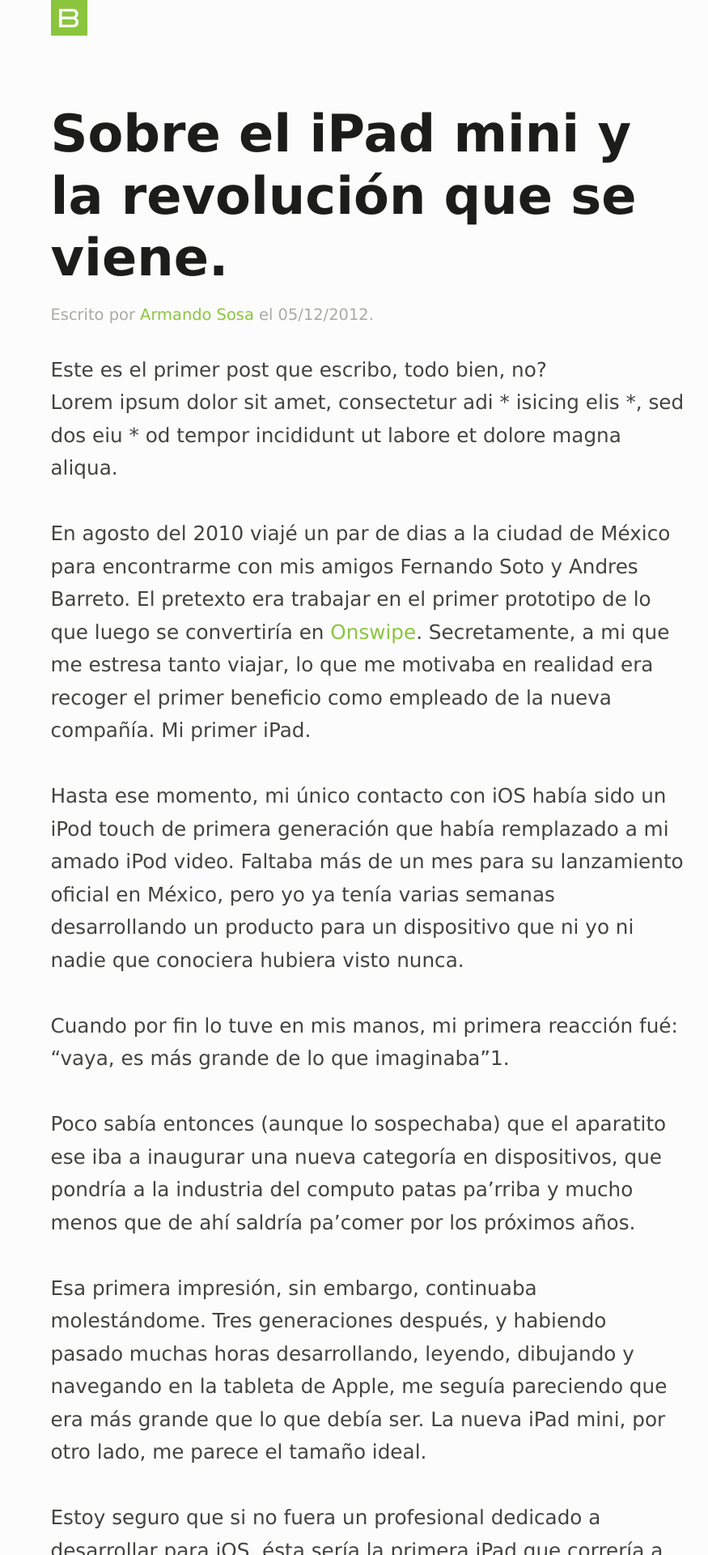
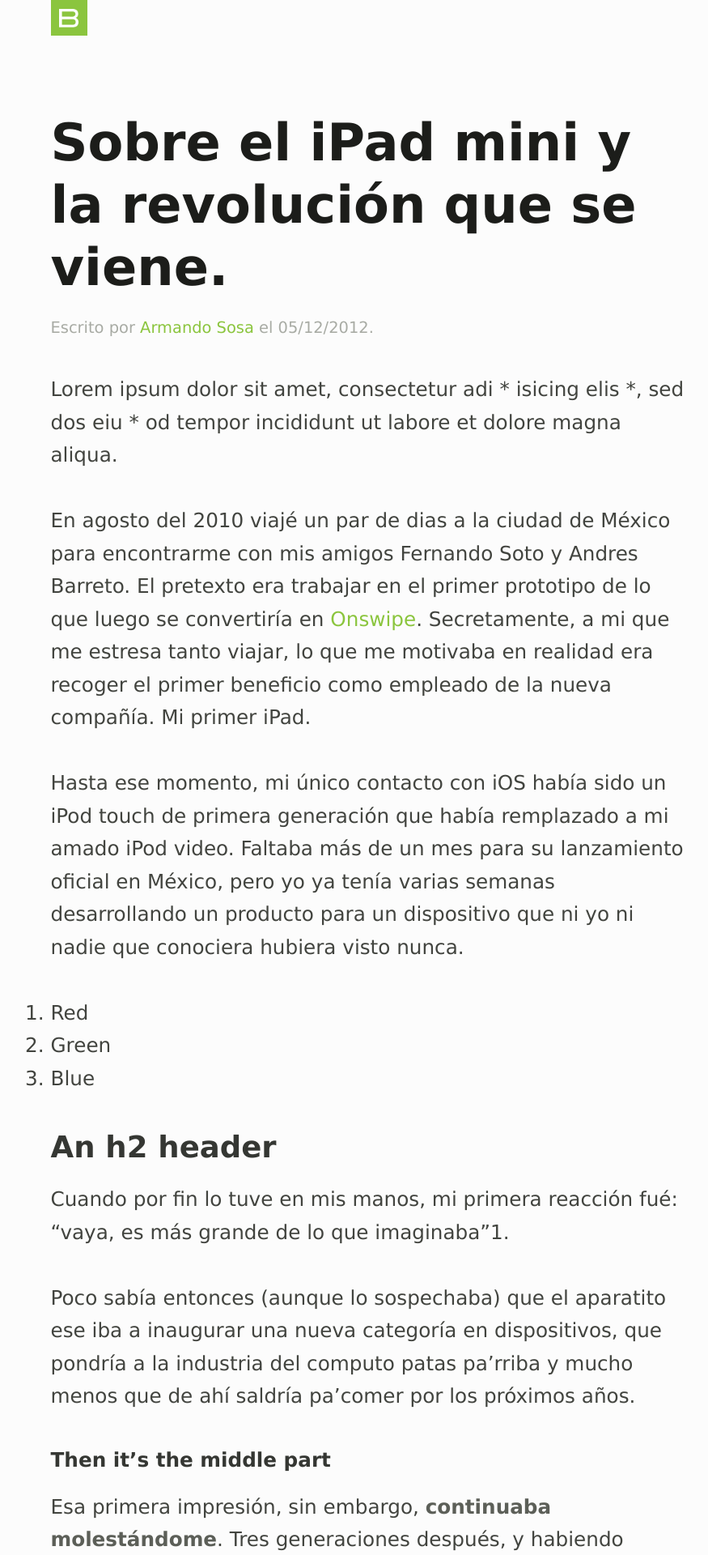
Before and after one commit to marbiano/bahn, a Jekyll site: the page built from _posts/2012-12-05-the-test.markdown, in a window 1280 px wide. Shown: the top 1920 px of the page at 81% size, without its empty margins (186-1061 px from the left). Built offline with Jekyll 4.4.1, drawn with Linux system fonts in a browser that asks for light colours; Markdown is read by kramdown in place of the engine named in the settings; a style sheet for code colours, icons or effects is not loaded; some of the changed text lies outside the part shown.

Commit message:
Added more styles to content

```diff
--- a/_layouts/post.html
+++ b/_layouts/post.html
@@ -2,17 +2,14 @@
 layout: default
 ---
 {% assign author = site.authors[page.author] %}
-<div id="post" class="post">
+<div id="post" class="the-post">
 	<h1>{{ page.title }}</h1>
-	<p class="author-date">Escrito por <a href="{{ author.web }}">{{ author.name }}</a> el {{ page.date | date:'%d/%m/%Y' }}.</p>
-	{% if page.summary %}
-	<div class="summary">
-		{{ page.summary }}
+	<p class="the-meta">Escrito por <a href="{{ author.web }}">{{ author.name }}</a> el {{ page.date | date:'%d/%m/%Y' }}.</p>
+	<p>Lorem ipsum dolor sit amet, consectetur adi * isicing elis *, sed dos eiu * od tempor incididunt ut labore et dolore magna aliqua.</p>
+	<div class="the-content">
+		{{ content }}
 	</div>
-	{% endif %}
-	<p>Lorem ipsum dolor sit amet, consectetur adi * isicing elis *, sed dos eiu * od tempor incididunt ut labore et dolore magna aliqua.</p>
-	{{ content }}
-	<div class="author" id="author">
+	<div class="the-author" id="author">
 		<h2>{{ author.name }}</h2>
 		<p>{{ author.description }}</p>
 		<ul>
--- a/_posts/2012-12-05-the-test.markdown
+++ b/_posts/2012-12-05-the-test.markdown
@@ -2,22 +2,35 @@
 layout: post
 title: Sobre el iPad mini y la revolución que se viene.
 author: soska
-summary: Este es el primer post que escribo, todo bien, no?
 ---
 
 En agosto del 2010 viajé un par de dias a la ciudad de México para encontrarme con mis amigos Fernando Soto y Andres Barreto. El pretexto era trabajar en el primer prototipo de lo que luego se convertiría en [Onswipe](http://onswipe.com). Secretamente, a mi que me estresa tanto viajar, lo que me motivaba en realidad era recoger el primer beneficio como empleado de la nueva compañía. Mi primer iPad.
 
 Hasta ese momento, mi único contacto con iOS había sido un iPod touch de primera generación que había remplazado a mi amado iPod video. Faltaba más de un mes para su lanzamiento oficial en México, pero yo ya tenía varias semanas desarrollando un producto para un dispositivo que ni yo ni nadie que conociera hubiera visto nunca.
 
+1.  Red
+2.  Green
+3.  Blue
+
+## An h2 header
+
 Cuando por fin lo tuve en mis manos, mi primera reacción fué: “vaya, es más grande de lo que imaginaba”1.
 
 Poco sabía entonces (aunque lo sospechaba) que el aparatito ese iba a inaugurar una nueva categoría en dispositivos, que pondría a la industria del computo patas pa’rriba y mucho menos que de ahí saldría pa’comer por los próximos años.
 
-Esa primera impresión, sin embargo, continuaba molestándome. Tres generaciones después, y habiendo pasado muchas horas desarrollando, leyendo, dibujando y navegando en la tableta de Apple, me seguía pareciendo que era más grande que lo que debía ser. La nueva iPad mini, por otro lado, me parece el tamaño ideal.
+### Then it's the middle part
+
+Esa primera impresión, sin embargo, **continuaba molestándome**. Tres generaciones después, y habiendo pasado muchas horas desarrollando, leyendo, dibujando y navegando en la tableta de Apple, me seguía pareciendo que era más grande que lo que debía ser. La nueva iPad mini, por otro lado, me parece el tamaño ideal.
+
+> Insanity: doing the same thing over and over again and expecting different results.
 
 Estoy seguro que si no fuera un profesional dedicado a desarrollar para iOS, ésta sería la primera iPad que correría a comprar de mi propia cuenta. La pantalla retina es fabulosa –no me vayan a malentender– pero es algo de lo que puedo prescindir sin ningún problema.
 
 Pero creo que lo más impresionante de esta iPad mini, es el precio.
+
+- 	Candy.
+- 	Gum.
+-	Booze.
 
 Al menos en México, esta temporada vamos a ver a medio mundo endrogándose en Liverpool para comprase una, igual que sucedio hace unos seis o siete años con el iPod. Y es que éste es el precio justo para comprarla a dieciocho meses sin intereses sin que le pese tanto al mexicano promedio.
 
--- a/css/screen.css
+++ b/css/screen.css
@@ -77,12 +77,16 @@
 
 /* line 73, ../sass/screen.scss */
 .container {
-  padding: 0 2em 1em;
+  padding: 0 1em 1em;
   margin: 0 auto;
   max-width: 29em;
 }
 
-/* line 80, ../sass/screen.scss */
+/* line 79, ../sass/screen.scss */
+.header {
+  margin-bottom: 3rem;
+}
+/* line 81, ../sass/screen.scss */
 .header a {
   display: inline-block;
   padding: 0.4em;
@@ -91,24 +95,24 @@
   max-width: 68px;
   min-width: 20px;
 }
-/* line 87, ../sass/screen.scss */
+/* line 88, ../sass/screen.scss */
 .header a img {
   display: block;
   border: none;
   width: 100%;
 }
 
-/* line 96, ../sass/screen.scss */
+/* line 97, ../sass/screen.scss */
 a {
   color: #8bc53e;
   text-decoration: none;
 }
-/* line 99, ../sass/screen.scss */
+/* line 100, ../sass/screen.scss */
 a:hover {
   text-decoration: underline;
 }
 
-/* line 104, ../sass/screen.scss */
+/* line 105, ../sass/screen.scss */
 h1 {
   font-family: "Din Display Pro Bold", Verdana, sans-serif;
   font-size-adjust: 0.5;
@@ -117,89 +121,201 @@
   font-size: 1.8rem;
   line-height: 1.1;
   color: #1c1d1a;
-  margin-top: 1em;
+  margin-bottom: 0.75rem;
 }
 
-/* line 112, ../sass/screen.scss */
-.author-date {
+/* line 113, ../sass/screen.scss */
+.the-meta {
   color: #a8aba4;
-  margin-top: 0.75em;
 }
 
 /* line 117, ../sass/screen.scss */
-p {
-  margin-bottom: 1.5em;
+h2 {
+  font-family: "Din Display Pro Bold", Verdana, sans-serif;
+  font-size-adjust: 0.5;
+  font-weight: bold;
+  font-style: normal;
+  line-height: 1.2;
+  margin-bottom: 0.75rem;
+  color: #353733;
+  font-size: 1.5rem;
 }
 
-/* line 121, ../sass/screen.scss */
-.author {
+/* line 125, ../sass/screen.scss */
+h3 {
+  font-family: "Din Display Pro Bold", Verdana, sans-serif;
+  font-size-adjust: 0.5;
+  font-weight: bold;
+  font-style: normal;
+  line-height: 1.3;
+  margin-bottom: 0.75rem;
+  color: #353733;
+  font-size: 1rem;
+}
+
+/* line 133, ../sass/screen.scss */
+p {
+  margin-bottom: 1.5rem;
+}
+
+/* line 137, ../sass/screen.scss */
+strong {
+  font-family: "Din Display Pro Bold", Verdana, sans-serif;
+  font-size-adjust: 0.5;
+  font-weight: bold;
+  font-style: normal;
+  color: #5c5f58;
+}
+
+/* line 142, ../sass/screen.scss */
+ul {
+  margin-bottom: 1.5rem;
+  list-style: square inside;
+}
+
+/* line 147, ../sass/screen.scss */
+ol {
+  margin-bottom: 1.5rem;
+  list-style: decimal inside;
+}
+
+/* line 152, ../sass/screen.scss */
+blockquote {
+  border-width: 0 0 0 3px;
+  -moz-border-image: -moz-linear-gradient(#fcfcfc, #dbdcd9 20%, #dbdcd9 80%, #fcfcfc) 1 100%;
+  -webkit-border-image: -webkit-gradient(linear, 50% 0%, 50% 100%, color-stop(0%, #fcfcfc), color-stop(20%, #dbdcd9), color-stop(80%, #dbdcd9), color-stop(100%, #fcfcfc)) 1 100%;
+  -webkit-border-image: -webkit-linear-gradient(#fcfcfc, #dbdcd9 20%, #dbdcd9 80%, #fcfcfc) 1 100%;
+  -o-border-image: -o-linear-gradient(#fcfcfc, #dbdcd9 20%, #dbdcd9 80%, #fcfcfc) 1 100%;
+  border-image: linear-gradient(#fcfcfc, #dbdcd9 20%, #dbdcd9 80%, #fcfcfc) 1 100%;
+  padding-left: 1rem;
+  margin-right: 2rem;
+  margin-left: 2rem;
+  color: #b5b7b2;
+  position: relative;
+  margin-bottom: 1.5rem;
+}
+/* line 160, ../sass/screen.scss */
+blockquote * {
+  color: #b5b7b2;
+}
+/* line 163, ../sass/screen.scss */
+blockquote:before {
+  content: "";
+  display: block;
+  position: absolute;
+  top: 20px;
+  left: -20px;
+  z-index: 10;
+  width: 0px;
+  height: 0px;
+  border-style: solid;
+  border-width: 10px 20px 10px 0;
+  border-color: transparent #fcfcfc transparent transparent;
+}
+/* line 177, ../sass/screen.scss */
+blockquote:after {
+  content: "";
+  display: block;
+  position: absolute;
+  top: 17px;
+  left: -26px;
+  z-index: 9;
+  width: 0px;
+  height: 0px;
+  border-style: solid;
+  border-width: 13px 26px 13px 0;
+  border-color: transparent #dbdcd9 transparent transparent;
+}
+/* line 191, ../sass/screen.scss */
+blockquote h2 {
+  line-height: 1.3;
+  font-size: 1rem;
+}
+/* line 195, ../sass/screen.scss */
+blockquote p {
+  margin-bottom: 0.5rem;
+}
+
+/* line 201, ../sass/screen.scss */
+.the-content {
+  margin-bottom: 3rem;
+}
+
+/* line 205, ../sass/screen.scss */
+.the-author {
   border-top: 1px solid #e3e3e1;
-  margin-top: 3em;
-  padding-top: 0.75em;
+  padding-top: 0.75rem;
 }
-/* line 125, ../sass/screen.scss */
-.author h2 {
+/* line 208, ../sass/screen.scss */
+.the-author h2 {
   color: #1c1d1a;
-  font-size: 1.125rem;
+  margin-bottom: 0rem;
+  font-size: 1rem;
 }
-/* line 129, ../sass/screen.scss */
-.author p {
-  margin-bottom: 0.75em;
+/* line 213, ../sass/screen.scss */
+.the-author p {
+  margin-bottom: 0.5rem;
   color: #a8aba4;
 }
-/* line 133, ../sass/screen.scss */
-.author ul {
+/* line 217, ../sass/screen.scss */
+.the-author ul {
   margin: 0;
 }
-/* line 135, ../sass/screen.scss */
-.author ul li {
+/* line 219, ../sass/screen.scss */
+.the-author ul li {
   display: inline-block;
   color: #dbdcd9;
   margin-right: 0.25em;
 }
-/* line 139, ../sass/screen.scss */
-.author ul li.twitter a {
+/* line 223, ../sass/screen.scss */
+.the-author ul li.twitter a {
   color: #00aced;
 }
-/* line 142, ../sass/screen.scss */
-.author ul li.github a {
+/* line 226, ../sass/screen.scss */
+.the-author ul li.github a {
   color: #333;
 }
-/* line 146, ../sass/screen.scss */
-.author ul li:last-child {
+/* line 230, ../sass/screen.scss */
+.the-author ul li:last-child {
   margin-right: 0;
 }
 
 @media only screen and (min-width: 34.625em) {
-  /* line 153, ../sass/screen.scss */
+  /* line 237, ../sass/screen.scss */
   html {
     font-size: 1.3125em;
   }
 
-  /* line 156, ../sass/screen.scss */
-  .author-date {
+  /* line 240, ../sass/screen.scss */
+  .the-meta {
     font-size: 0.7875rem;
   }
 
-  /* line 159, ../sass/screen.scss */
-  .author {
+  /* line 243, ../sass/screen.scss */
+  .the-author {
     font-size: 0.7875rem;
   }
 }
 @media only screen and (min-width: 40.0625em) {
-  /* line 165, ../sass/screen.scss */
+  /* line 249, ../sass/screen.scss */
   html {
     font-size: 1.5em;
   }
-}
-@media only screen and (min-width: 45.5em) {
-  /* line 171, ../sass/screen.scss */
-  html {
-    font-size: 1.6875em;
-  }
 
-  /* line 174, ../sass/screen.scss */
+  /* line 252, ../sass/screen.scss */
   h1 {
     font-size: 2.5875rem;
   }
 }
+@media only screen and (min-width: 45.5em) {
+  /* line 258, ../sass/screen.scss */
+  html {
+    font-size: 1.6875em;
+  }
+}
+@media only screen and (min-width: 55.5em) {
+  /* line 264, ../sass/screen.scss */
+  ul, ol {
+    list-style-position: outside;
+  }
+}
```
